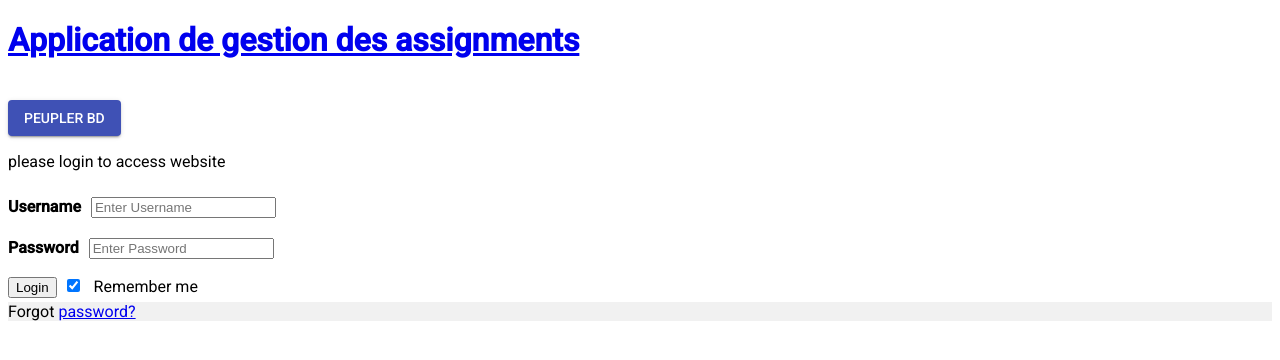
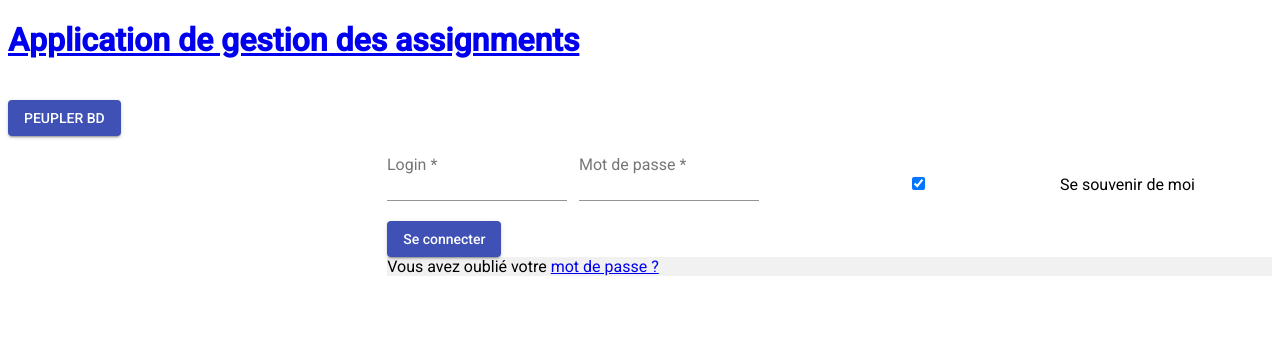
Before and after one commit to bymohamed/angular, an Angular app in the folder clientAngularIntense2022-main/clientAngularIntense2022-main/: page /login in a window 1280 px wide. Shown: the top 360 px of the page. Built offline with nearby package versions, Linux system fonts and the light colour scheme.

Commit message:
Amélioration de l'affichage

```diff
--- a/clientAngularIntense2022-main/clientAngularIntense2022-main/src/app/assignments/add-assignment/add-assignment.component.css
+++ b/clientAngularIntense2022-main/clientAngularIntense2022-main/src/app/assignments/add-assignment/add-assignment.component.css
@@ -3,7 +3,3 @@
   flex-direction: column;
   margin:5px;
 }
-
-table {
-  width: 100%;
-}
--- a/clientAngularIntense2022-main/clientAngularIntense2022-main/src/app/assignments/assignments.component.css
+++ b/clientAngularIntense2022-main/clientAngularIntense2022-main/src/app/assignments/assignments.component.css
@@ -15,10 +15,16 @@
  .container {
    display:flex;
    flex-direction: column;
+
  }
 
  .ajouterBtn {
-   align-self: flex-end;
+   margin-left: 90%;
+ }
+
+ .slider {
+   width: 35%;
+   margin-left: 70%;
  }
 
  .pagination {
@@ -26,6 +32,8 @@
   display:flex;
   justify-content: space-between;
   align-items: flex-end;
+  margin-left: auto;
+  margin-right: auto;
 }
 
 th.mat-sort-header-sorted {
@@ -36,3 +44,9 @@ th.mat-sort-header-sorted {
   font-size: 14px;
   width: 100%;
 }
+
+table {
+  width: 90%;
+  margin-left: auto;
+  margin-right: auto;
+}
--- a/clientAngularIntense2022-main/clientAngularIntense2022-main/src/app/assignments/assignments.component.html
+++ b/clientAngularIntense2022-main/clientAngularIntense2022-main/src/app/assignments/assignments.component.html
@@ -2,42 +2,21 @@
   <div class="ajouterBtn">
     <a routerLink="/add">
       <button mat-flat-button color="accent">
-        Ajouter Assignment
+        Ajouter +
       </button>
     </a>
   </div>
-  <input type="text" (keypress)="search($event)" placeholder="search"/>
+  <h2>Liste des assignments :</h2>
 
-  <h2>Liste des assignments :</h2>
-  Nb assignments par page :
-  <input type=range min=2 max=100 value=10 [(ngModel)]="limit" (change)="getAssignments()"> {{limit}}
-<div class="pagination">
-  <button mat-stroked-button color="primary"
-          (click)="premierePage()"
-          [disabled]="page===1"
-  >| <</button>
-  &nbsp;
-  <button mat-stroked-button color="primary"
-          (click)="pagePrecedente()"
-          [disabled]="!hasPrevPage"
-  ><</button>
-  &nbsp;
-  <button mat-stroked-button color="primary"
-          (click)="pageSuivante()"
-          [disabled]="!hasNextPage"
-          >></button>
-  &nbsp;
-  <button mat-stroked-button color="primary"
-          (click)="dernierePage()"
-          [disabled]="page===totalPages"
-  >> |</button>
-</div>
+  <div class="slider">
+    Nombre assignments par page :
+      <input type=range min=2 max=100 value=10 [(ngModel)]="limit" (change)="getAssignments()">  {{limit}}
+    </div>
 
-<mat-form-field appearance="standard">
+<mat-form-field class="recherche" appearance="standard">
   <mat-label>Recherche</mat-label>
-  <input matInput (keyup)="applyFilter($event)" placeholder="Trouver un assignment" #input>
+  <input matInput (keyup)="search($event)" placeholder="Trouver un assignment" #input>
 </mat-form-field>
-
 
   <table mat-table class="mat-elevation-z8">
       <tr mat-header-row >
@@ -56,4 +35,27 @@
           <mat-divider></mat-divider> </td>
         </tr>
   </table>
+  &nbsp;
+<div class="pagination">
+  <button mat-stroked-button color="primary"
+          (click)="premierePage()"
+          [disabled]="page===1"
+  >| <</button>
+
+  <button mat-stroked-button color="primary"
+          (click)="pagePrecedente()"
+          [disabled]="!hasPrevPage"
+  ><</button>
+
+  <button mat-stroked-button color="primary"
+          (click)="pageSuivante()"
+          [disabled]="!hasNextPage"
+          >></button>
+
+  <button mat-stroked-button color="primary"
+          (click)="dernierePage()"
+          [disabled]="page===totalPages"
+  >> |</button>
+  &nbsp;
+</div>
 </main>
--- a/clientAngularIntense2022-main/clientAngularIntense2022-main/src/app/assignments/assignments.component.ts
+++ b/clientAngularIntense2022-main/clientAngularIntense2022-main/src/app/assignments/assignments.component.ts
@@ -1,7 +1,6 @@
 import { Component, OnInit, ViewChild } from '@angular/core';
 import { AssignmentsService } from '../shared/assignments.service';
 import { Assignment } from './assignment.model';
-import {MatTableDataSource} from '@angular/material/table';
 
 
 @Component({
@@ -20,28 +19,26 @@ export class AssignmentsComponent implements OnInit {
   prevPage: number = 0;
   hasNextPage: boolean = false;
   nextPage: number = 0;
-  dataSource = new MatTableDataSource(this.assignments);
-  val : string = "";
 
 
   constructor(private assignmentService: AssignmentsService) {}
 
   ngOnInit(): void {
-    this.getAllAssignments();
     this.getAssignments();
   }
 
+  /*
   getAllAssignments(){
-    this.assignmentService.getAssignmentsPagine(1, 1000, this.val).subscribe((data) => {
+    this.assignmentService.getAssignmentsPagine(1, 1000).subscribe((data) => {
       this.dataSource = new MatTableDataSource(data.docs);
     });
   }
+  */
 
   getAssignments() {
-    this.assignmentService.getAssignmentsPagine(this.page, this.limit, this.val).subscribe((data) => {
+    this.assignmentService.getAssignmentsPagine(this.page, this.limit).subscribe((data) => {
       // le tableau des assignments est maintenant ici....
-      if (this.val == "") this.assignments = data.docs;
-      else this.assignments = this.dataSource.filteredData;
+      this.assignments = data.docs;
       this.page = data.page;
       this.limit = data.limit;
       this.totalDocs = data.totalDocs;
@@ -54,7 +51,6 @@ export class AssignmentsComponent implements OnInit {
   }
 
   search(event: any){
-    console.log("zebii");
     this.assignmentService.searchAssignments(this.page, this.limit, event.target.value).subscribe((data) => {
       // le tableau des assignments est maintenant ici....
       this.assignments = data.docs;
@@ -98,10 +94,10 @@ export class AssignmentsComponent implements OnInit {
     this.getAssignments();
   }
 
-  applyFilter(event: Event) {
+  /*applyFilter(event: Event) {
     const filterValue = (event.target as HTMLInputElement).value;
     this.dataSource.filter = filterValue.trim().toLowerCase();
     this.val = this.dataSource.filter;
     this.getAssignments();
-  }
+  }*/
 }
--- a/clientAngularIntense2022-main/clientAngularIntense2022-main/src/app/login/login.component.css
+++ b/clientAngularIntense2022-main/clientAngularIntense2022-main/src/app/login/login.component.css
@@ -4,4 +4,11 @@
 }
 input{
     margin:10px;
+    width: 275px;
+    margin-right: auto;
 }
+
+form {
+    margin-left: 30%;
+
+ }
--- a/clientAngularIntense2022-main/clientAngularIntense2022-main/src/app/login/login.component.html
+++ b/clientAngularIntense2022-main/clientAngularIntense2022-main/src/app/login/login.component.html
@@ -1,23 +1,29 @@
-<p>please login to access website</p>
-
 <form action="" method="post">
 
-    <div class="container">
-        <div class="form-input">
-        <label for="uname"><b>Username</b></label>
-        <input [(ngModel)]="ngUsername" type="text" placeholder="Enter Username" name="uname" required>
-    </div>
-    <div class="form-input">
-        <label for="psw"><b>Password</b></label>
-        <input [(ngModel)]="ngPassword" type="password" placeholder="Enter Password" name="psw" required>
-    </div>
-        <button type="submit" (click)="Login()">Login</button>
+        <mat-form-field class="example-full-width">
+          <input matInput [(ngModel)]="ngUsername" type="text" placeholder="Login" name="uname" required>
+        </mat-form-field>
+        &nbsp;
+
+        <mat-form-field class="example-full-width">
+            <input matInput [(ngModel)]="ngPassword" type="password" placeholder="Mot de passe" name="psw" required>
+          </mat-form-field>
+          &nbsp;
         <label>
-            <input type="checkbox" checked="checked" name="remember"> Remember me
+            <input type="checkbox" checked="checked" name="remember"> Se souvenir de moi
         </label>
+
+    &nbsp;
+
+    <button mat-raised-button
+    color="primary"
+    (click)="Login()">
+    Se connecter
+    </button>
+    &nbsp;
+
+    <div class="container" style="background-color:#f1f1f1">
+        <span class="psw"> Vous avez oublié votre <a href="#">mot de passe ?</a></span>
     </div>
 
-    <div class="container" style="background-color:#f1f1f1">
-        <span class="psw">Forgot <a href="#">password?</a></span>
-    </div>
 </form>
--- a/clientAngularIntense2022-main/clientAngularIntense2022-main/src/app/shared/assignments.service.ts
+++ b/clientAngularIntense2022-main/clientAngularIntense2022-main/src/app/shared/assignments.service.ts
@@ -24,9 +24,9 @@ export class AssignmentsService {
     return this.http.get<Assignment[]>(this.url);
   }
 
-  getAssignmentsPagine(page:number, limit:number, val:string):Observable<any> {
-    console.log(`${this.url}?page=${page}&limit=${limit}&val=${val}`);
-    return this.http.get<any>(`${this.url}?page=${page}&limit=${limit}&val=${val}`);
+  getAssignmentsPagine(page:number, limit:number):Observable<any> {
+    console.log(`${this.url}?page=${page}&limit=${limit}`);
+    return this.http.get<any>(`${this.url}?page=${page}&limit=${limit}`);
   }
 
   searchAssignments(page:number, limit:number, s:string){
```
Also changed, not shown: 1 other file (tests, documents, lock files or other folders).
